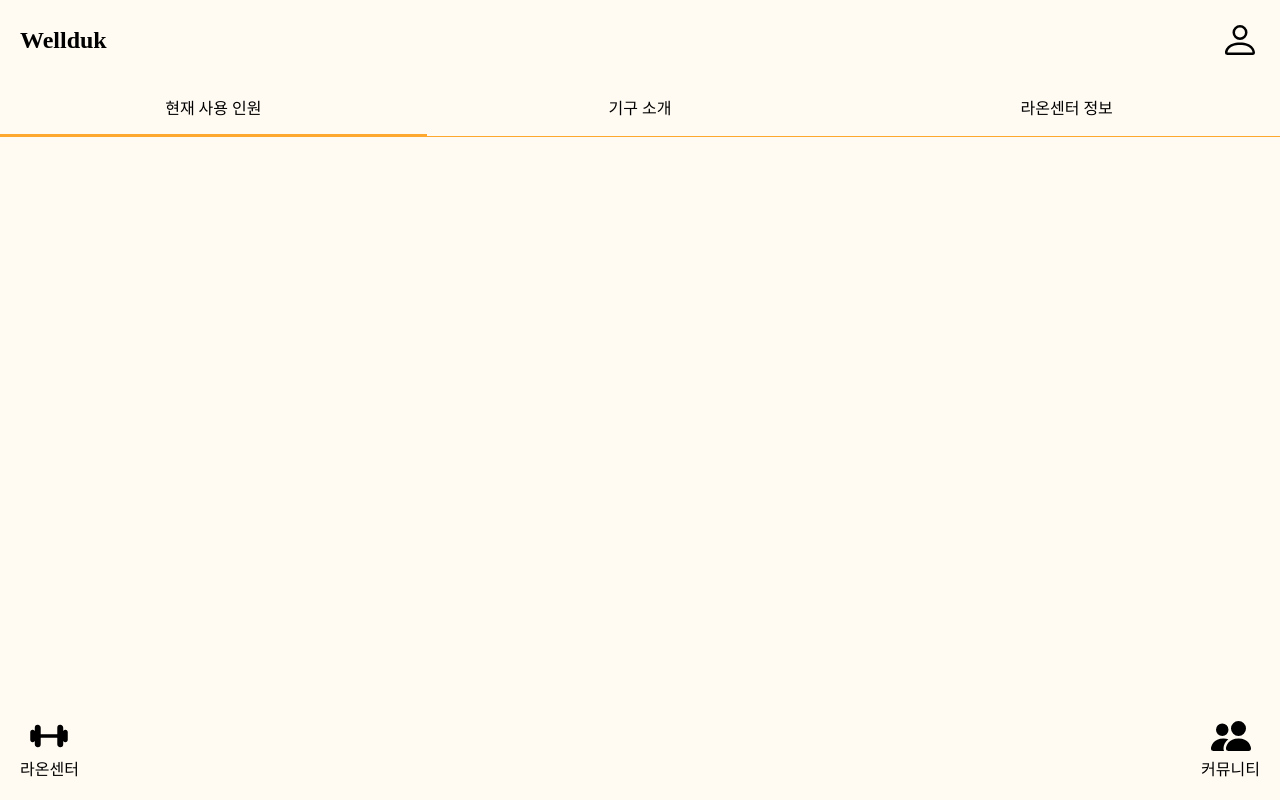
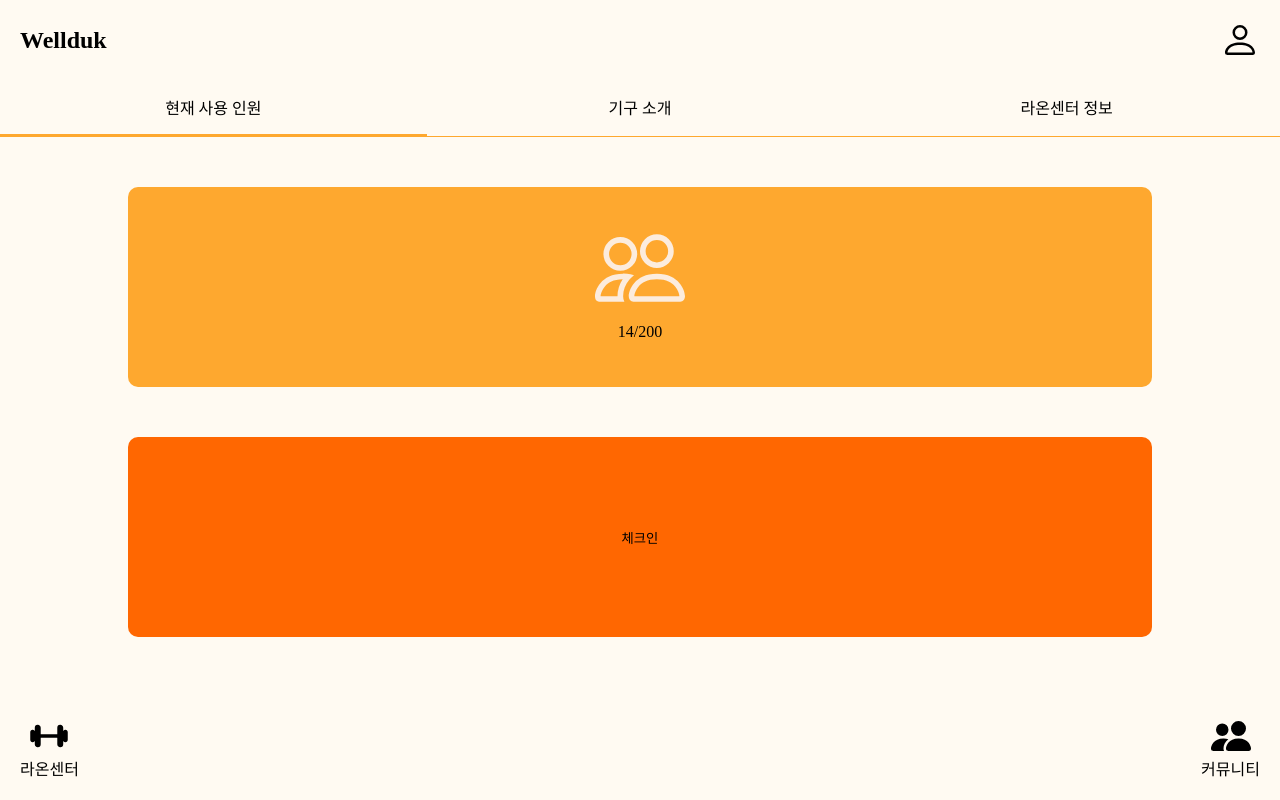
Before and after one commit to 7beunseo/2023-CodeWithDS-09, a React (Create React App) app in the folder Front-end/wellduk/: page /raon in a window 1280 px wide. Built offline with nearby package versions, Linux system fonts and the light colour scheme; a web font is replaced by a local one.

Commit message:
feat: 라온센터 현재 사용 인원 페이지 구현

```diff
--- a/Front-end/wellduk/package.json
+++ b/Front-end/wellduk/package.json
@@ -12,6 +12,7 @@
 		"react-icons": "^4.10.1",
 		"react-router-dom": "^6.15.0",
 		"react-scripts": "5.0.1",
+		"recoil": "^0.7.7",
 		"styled-components": "^6.0.7",
 		"web-vitals": "^2.1.4"
 	},
--- a/Front-end/wellduk/src/App.js
+++ b/Front-end/wellduk/src/App.js
@@ -4,13 +4,16 @@ import GlobalStyles from './styles/global'
 import { RouterProvider } from 'react-router-dom'
 import theme from './styles/theme'
 import router from './routes/router'
+import { RecoilRoot } from 'recoil'
 
 function App() {
 	return (
-		<ThemeProvider theme={theme}>
-			<GlobalStyles />
-			<RouterProvider router={router} />
-		</ThemeProvider>
+		<RecoilRoot>
+			<ThemeProvider theme={theme}>
+				<GlobalStyles />
+				<RouterProvider router={router} />
+			</ThemeProvider>
+		</RecoilRoot>
 	)
 }
 
--- /dev/null
+++ b/Front-end/wellduk/src/atoms/CheckInState.js
@@ -0,0 +1,6 @@
+import { atom } from 'recoil'
+
+export const checkInState = atom({
+	key: 'checkInState',
+	default: '체크인',
+})
--- /dev/null
+++ b/Front-end/wellduk/src/pages/Raon/Components/StopWatch.js
@@ -0,0 +1,19 @@
+import { useEffect, useState } from 'react'
+
+function StopWatch() {
+	const [count, setCount] = useState(1)
+
+	useEffect(() => {
+		const intervalId = setInterval(() => {
+			console.log(count)
+			setCount(prevTime => prevTime + 1)
+		}, 1000)
+
+		return () => {
+			clearInterval(intervalId)
+		}
+	}, [])
+
+	return <div>{count}</div>
+}
+export default StopWatch
--- a/Front-end/wellduk/src/pages/Raon/UserNumber.js
+++ b/Front-end/wellduk/src/pages/Raon/UserNumber.js
@@ -1,4 +1,171 @@
+import { styled } from 'styled-components'
+import { BsPeople } from 'react-icons/bs'
+import { flexAlignCenter, flexCenter, marginAuto } from '../../styles/common'
+import Button from '../../components/Button/Button'
+import Input from '../../components/Input/Input'
+import StopWatch from './Components/StopWatch'
+// import { useRecoilState } from 'recoil'
+// import { checkInState } from '../../atoms/CheckInState'
+import { useState } from 'react'
+
 function UserNumber() {
-	return <div></div>
+	// const [checkIn, setCheckIn] = useRecoilState(checkInState)
+	const [checkIn, setCheckIn] = useState('체크인')
+	const [exerciseRecordVisible, setExerciseRecordVisible] = useState(false)
+
+	const handleCheckIn = () => {
+		if (checkIn === '체크인') {
+			setCheckIn('체크아웃')
+		} else {
+			setExerciseRecordVisible(true)
+		}
+	}
+
+	const handleReset = () => {
+		setExerciseRecordVisible(false)
+		setCheckIn('체크인')
+	}
+
+	return (
+		<S.Wrapper>
+			{!exerciseRecordVisible ? (
+				<>
+					<S.User>
+						<BsPeople size={90} color="#FCECDD" />
+						<S.Content>14/200</S.Content>
+					</S.User>
+
+					<S.CheckIn onClick={handleCheckIn}>
+						{checkIn}
+						{checkIn === '체크아웃' && <StopWatch />}
+					</S.CheckIn>
+				</>
+			) : (
+				<>
+					<S.TodayTitle>운동 기록</S.TodayTitle>
+					<S.TodayContent>
+						<S.Exercise>
+							<S.TimeText>시작</S.TimeText>
+							<S.Time>16:00</S.Time>
+						</S.Exercise>
+						<S.Exercise>
+							<S.TimeText>종료</S.TimeText>
+							<S.Time>17:45</S.Time>
+						</S.Exercise>
+						<S.Record>1h 45m</S.Record>
+					</S.TodayContent>
+					<S.ResetButton onClick={handleReset}>reset</S.ResetButton>
+				</>
+			)}
+		</S.Wrapper>
+	)
 }
 export default UserNumber
+
+const Wrapper = styled.div`
+	width: 80%;
+	${marginAuto}
+	${flexAlignCenter}
+	flex-direction: column;
+`
+
+const User = styled.div`
+	background-color: ${({ theme }) => theme.COLOR.main};
+	width: 100%;
+	margin: 50px auto;
+	height: 200px;
+	border-radius: 10px;
+	${flexCenter}
+	flex-direction: column;
+`
+
+const Content = styled.div`
+	margin: 10px 0;
+`
+
+const CheckIn = styled.button`
+	background-color: ${({ theme }) => theme.COLOR.sub[200]};
+	width: 100%;
+	height: 200px;
+	border-radius: 10px;
+	${flexCenter}
+	flex-direction: column;
+`
+
+const TodayTitle = styled.div`
+	background-color: ${({ theme }) => theme.COLOR.main};
+	width: 100%;
+	margin: 50px auto;
+	height: 60px;
+	border-radius: 30px;
+	${flexCenter}
+	flex-direction: column;
+`
+const TodayContent = styled.div`
+	width: 80%;
+	${marginAuto}
+`
+const Time = styled.div`
+	background-color: ${({ theme }) => theme.COLOR.sub[300]};
+	width: 60%;
+	margin: 20px 0;
+	height: 70px;
+	border-radius: 10px;
+	${flexCenter}
+	flex-direction: column;
+`
+const TimeText = styled.div`
+	background-color: ${({ theme }) => theme.COLOR.sub[100]};
+	width: 35%;
+	margin: 20px 0;
+	height: 70px;
+	border-radius: 10px;
+	${flexCenter}
+	flex-direction: column;
+`
+const Record = styled.div`
+	background-color: ${({ theme }) => theme.COLOR.sub[200]};
+	width: 100%;
+	margin: 50px auto;
+	height: 100px;
+	border-radius: 10px;
+	${flexCenter}
+	flex-direction: column;
+`
+
+const Exercise = styled.div`
+	display: flex;
+	justify-content: space-between;
+`
+
+const StyledInput = styled(Input)`
+	height: 130px;
+	border: 1px solid ${({ theme }) => theme.COLOR.sub[200]};
+`
+
+const StyledButton = styled(Button)`
+	background-color: ${({ theme }) => theme.COLOR.sub[200]};
+`
+
+const ResetButton = styled(Button)`
+	background-color: ${({ theme }) => theme.COLOR.sub[100]};
+	width: 30%;
+	${flexCenter}
+	margin: 0
+`
+
+const S = {
+	Wrapper,
+	User,
+	Content,
+	CheckIn,
+	Exercise,
+	TodayTitle,
+	TodayContent,
+	StyledInput,
+	StyledButton,
+	Record,
+	Time,
+	TimeText,
+	ResetButton,
+}
```
Also changed, not shown: 1 other file (tests, documents, lock files or other folders).
